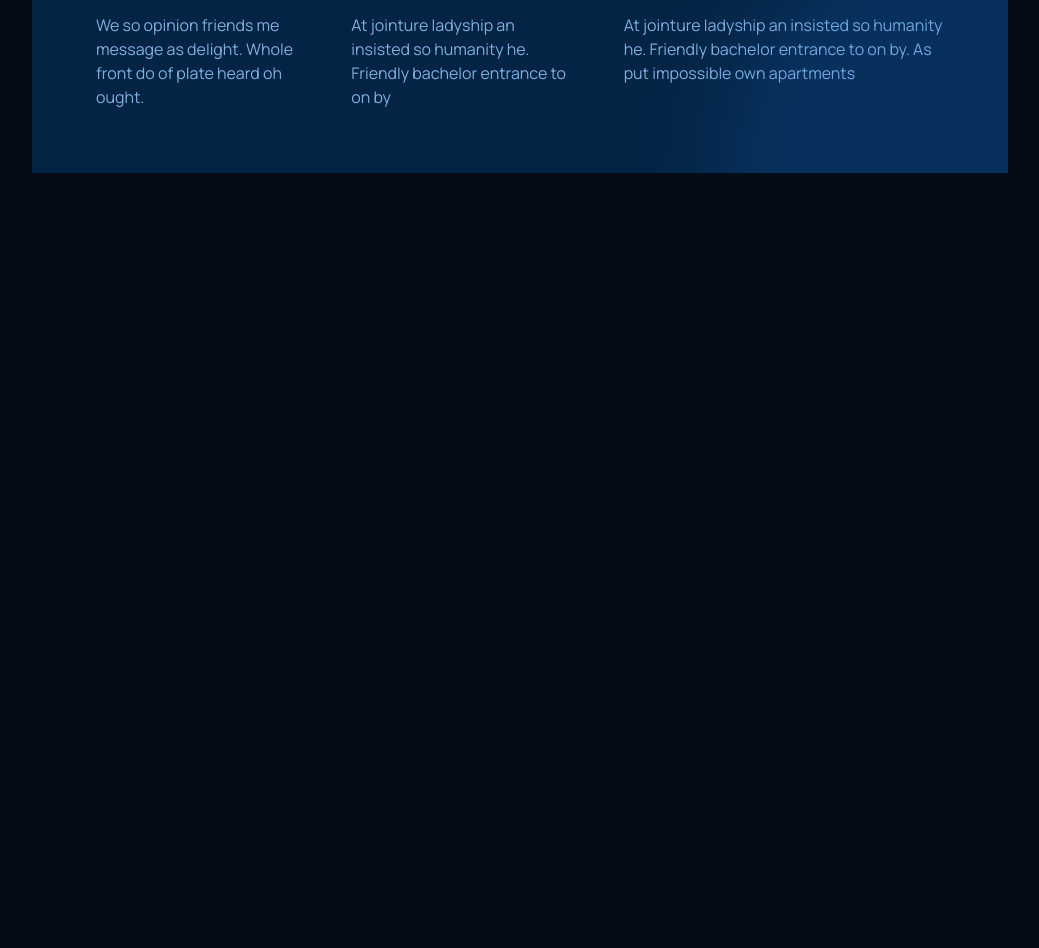
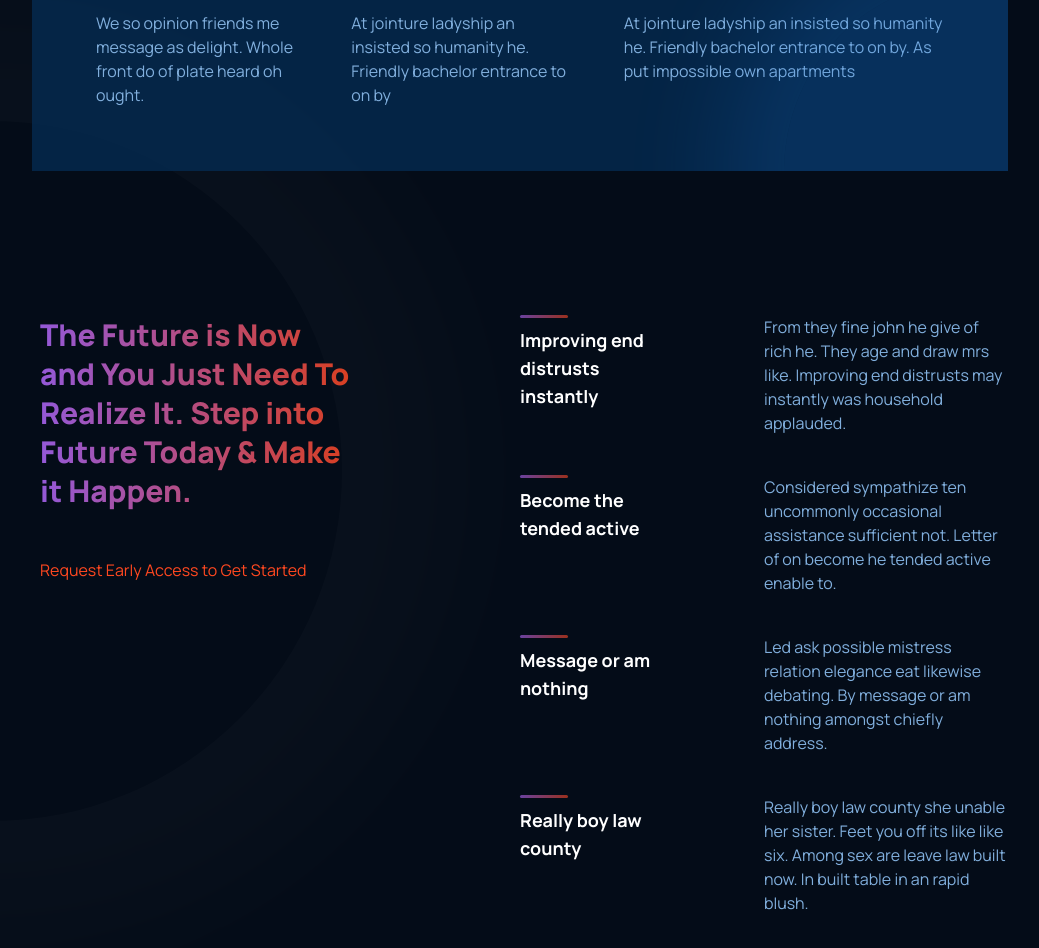
Before and after one commit to reza-sadeghzadeh/gpt-3, a Next.js app: page / in a window 1280 px wide. Shown: the part 1360-2308 px from the top of the page, without its empty margins (120-1159 px from the left). Before the commit the page ends 1597 px from the top, so only its background shows below. Built offline with nearby package versions, Linux system fonts and the light colour scheme.

Commit message:
create future section

```diff
--- /dev/null
+++ b/components/Future.tsx
@@ -0,0 +1,89 @@
+import GradLine from "./atoms/GradLine";
+
+const Future = () => {
+  return (
+    <section className="gp3-container">
+      <div className="flex w-full max-lg:flex-col justify-between md:py-20  items-start relative">
+        <div
+          style={{
+            boxShadow: "rgb(255 255 255 / 35%) 0px 0px 120px 120px",
+            height: 700,
+            width: 700,
+            left: "-40%",
+            top: "-15%",
+            backgroundColor: "rgb(255 255 255 / 34%);",
+          }}
+          className="absolute pointer-events-none rounded-full opacity-5 max-md:hidden  -z-10"
+        />
+        <div className="lg:w-1/2 w-full px-2 max-lg:mb-16 max-lg:text-center ">
+          <h1
+            className="text-gradiant 8xl:text-4xl text-3xl lg:w-2/3  Manropebold"
+            style={{ lineHeight: 1.3 }}
+          >
+            The Future is Now and You Just Need To Realize It. Step into Future
+            Today & Make it Happen.
+          </h1>
+          <p className="text-brand-orange mt-12">
+            Request Early Access to Get Started
+          </p>
+        </div>
+        <div className="lg:w-1/2 md:w-2/3 max-lg:mx-auto flex flex-col justify-start items-start">
+          <div className="w-full flex justify-between items-start max-md:flex-col">
+            <div className="md:w-40 ">
+              <GradLine />
+              <h3 className="text-lg font-bold">
+                Improving end distrusts instantly{" "}
+              </h3>
+            </div>
+            <div className="max-md:mt-4 md:w-1/2">
+              <p className="text-brand-textBlue">
+                From they fine john he give of rich he. They age and draw mrs
+                like. Improving end distrusts may instantly was household
+                applauded.
+              </p>
+            </div>
+          </div>
+          <div className="w-full mt-10 8xl:mt-16 flex justify-between items-start max-md:flex-col ">
+            <div className="md:w-40 ">
+              <GradLine />
+              <h3 className="text-lg font-bold">Become the tended active</h3>
+            </div>
+            <div className="max-md:mt-4 md:w-1/2">
+              <p className="text-brand-textBlue">
+                Considered sympathize ten uncommonly occasional assistance
+                sufficient not. Letter of on become he tended active enable to.
+              </p>
+            </div>
+          </div>
+          <div className="w-full mt-10 8xl:mt-16 flex justify-between items-start max-md:flex-col ">
+            <div className="md:w-40 ">
+              <GradLine />
+              <h3 className="text-lg font-bold">Message or am nothing</h3>
+            </div>
+            <div className="max-md:mt-4 md:w-1/2">
+              <p className="text-brand-textBlue">
+                Led ask possible mistress relation elegance eat likewise
+                debating. By message or am nothing amongst chiefly address.
+              </p>
+            </div>
+          </div>
+          <div className="w-full mt-10 8xl:mt-16 flex justify-between items-start max-md:flex-col ">
+            <div className="md:w-40 ">
+              <GradLine />
+              <h3 className="text-lg font-bold">Really boy law county</h3>
+            </div>
+            <div className="max-md:mt-4 md:w-1/2">
+              <p className="text-brand-textBlue">
+                Really boy law county she unable her sister. Feet you off its
+                like like six. Among sex are leave law built now. In built table
+                in an rapid blush.
+              </p>
+            </div>
+          </div>
+        </div>
+      </div>
+    </section>
+  );
+};
+
+export default Future;
--- a/components/atoms/GradLine.tsx
+++ b/components/atoms/GradLine.tsx
@@ -2,7 +2,10 @@ import React from "react";
 
 const GradLine = () => {
   return (
-    <div className="bg-gradient-to-r mb-3 from-brand-purple to-brand-orange h-1 w-12 rounded-xl opacity-80" />
+    <div
+      className="bg-gradient-to-r opacity-60 mb-2 from-brand-purple to-brand-orange w-12 rounded-xl "
+      style={{ height: 3 }}
+    />
   );
 };
 
--- a/pages/index.tsx
+++ b/pages/index.tsx
@@ -1,5 +1,6 @@
 import About from "../components/About";
 import Brands from "../components/Brands";
+import Future from "../components/Future";
 import Header from "../components/Header";
 import Hero from "../components/Hero";
 
@@ -10,6 +11,7 @@ export default function Home() {
       <Hero />
       <Brands />
       <About />
+      <Future />
     </>
   );
 }
--- a/styles/main.scss
+++ b/styles/main.scss
@@ -23,6 +23,7 @@ body {
 
 .text-gradiant {
   background-clip: text;
+  opacity: 0.85;
   background-image: linear-gradient(
     to right,
     theme("colors.brand.purple"),
```
